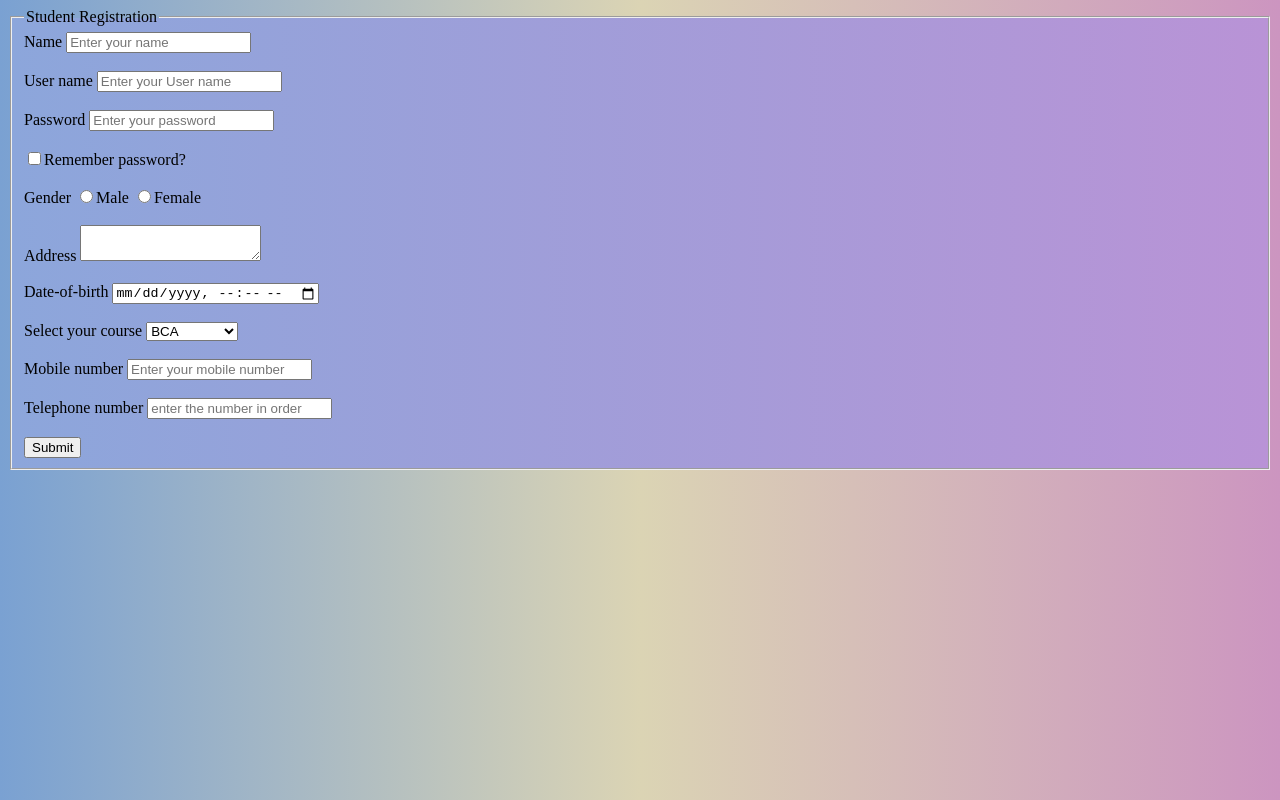
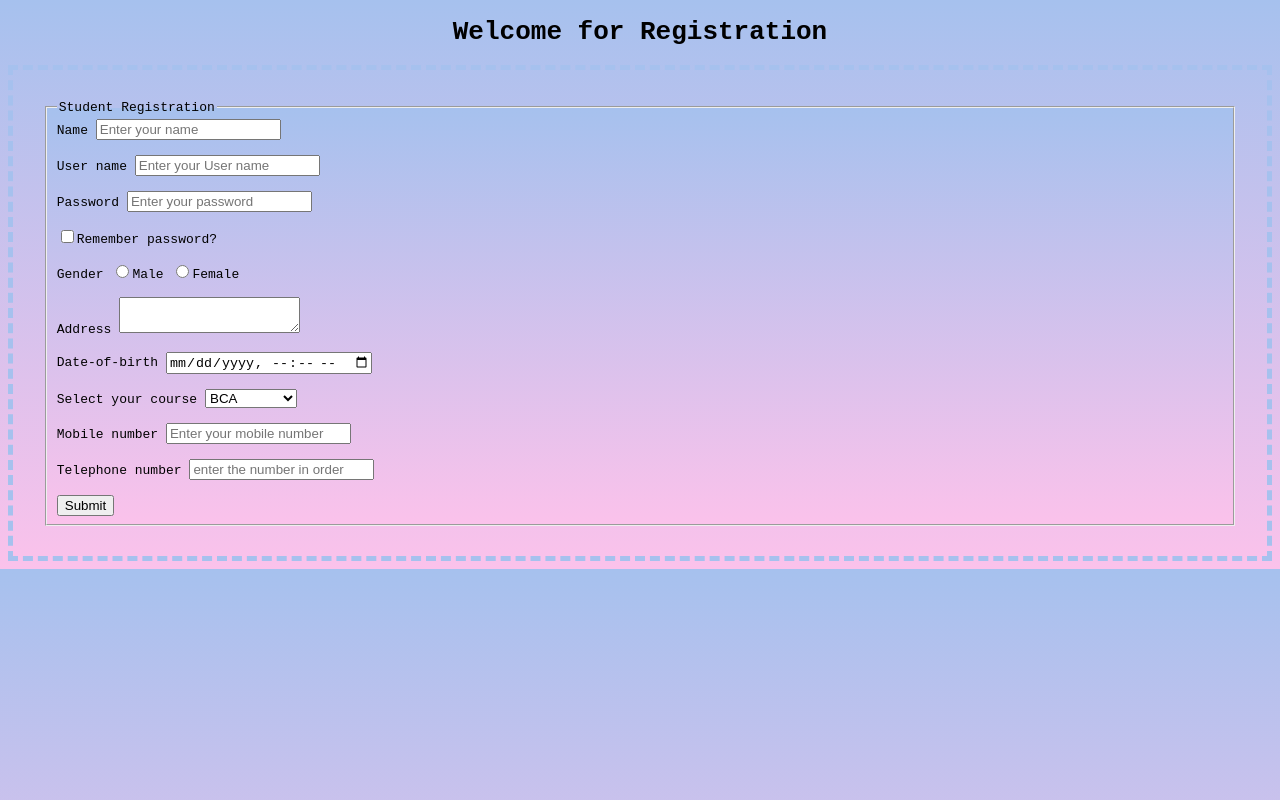
Before and after one commit to selvaG2/webui, a plain HTML site: page register.html in a window 1280 px wide. Drawn offline with Linux system fonts and the light colour scheme.

Commit message:
Second.1 final commit

```diff
--- a/register.html
+++ b/register.html
@@ -7,28 +7,30 @@
     <meta name="viewport" content="width=device-width, initial-scale=1.0">
     <title>Registration</title>
     <style>
-        body {
-            background: #CC95C0;
-            /* fallback for old browsers */
-
-            background: linear-gradient(to right, #7AA1D2, #DBD4B4, #CC95C0);
-            /* W3C, IE 10+/ Edge, Firefox 16+, Chrome 26+, Opera 12+, Safari 7+ */
+        fieldset {
+            font-family: monospace;
+            background-image: linear-gradient(to top, #fbc2eb 0%, #a6c1ee 100%);
 
         }
 
-        fieldset {
-            background: #B993D6;
+        body {
+            background-image: linear-gradient(to top, #fbc2eb 0%, #a6c1ee 100%);
 
-            background: linear-gradient(to right, #8CA6DB, #B993D6);
-            /* W3C, IE 10+/ Edge, Firefox 16+, Chrome 26+, Opera 12+, Safari 7+ */
-
-
+        }
+        div{
+            border: 5px dashed #a6c1ee;
+            padding: 30px;
+            margin: auto;
         }
     </style>
 </head>
 
 <body>
+    <h1 style="text-align: center; font-family: monospace;">Welcome for Registration</h1>
+    <!-- Form goes here -->
+    <form action="Thankyou.html" method="post">
         <!-- field set goes here -->
+        <div>
             <fieldset>
 
                 <legend>
@@ -40,7 +42,8 @@
                 <label>User name</label>
                 <input type="text" name="user_name" id="uname" placeholder="Enter your User name" required><br><br>
                 <label>Password</label>
-        <input type="password" name="password" id="pass" placeholder="Enter your password" pattern="[a-z]{1}[A-Z]{1}[0-9]{1}[@,#,.,*,&]{1}.{8}" required><br><br>
+                <input type="password" name="password" id="pass" placeholder="Enter your password"
+                    pattern="[a-z A-Z 0-9 @ # . * &]{8,12}" required><br><br>
                 <input type="checkbox" name="checkbox" id="check">Remember password?<br><br>
                 <label>Gender</label>
                 <input type="radio" name="gender" id="gen" value="Male">Male
@@ -69,8 +72,10 @@
                     required><br><br>
                 <label>Telephone number</label>
                 <input type="tel" name="Telephone" id="telnum" placeholder="enter the number in order">
-        <br><br><input type="button" id="btn" value="Submit">
+                <br><br><button type="button">Submit</button>
+        </div>
         </fieldset>
+    </form>
 </body>
 
 </html>
```
Also changed, not shown: Thankyou.html (added, +12 -0 lines). Lines whose indentation alone changed are shown as unchanged.
